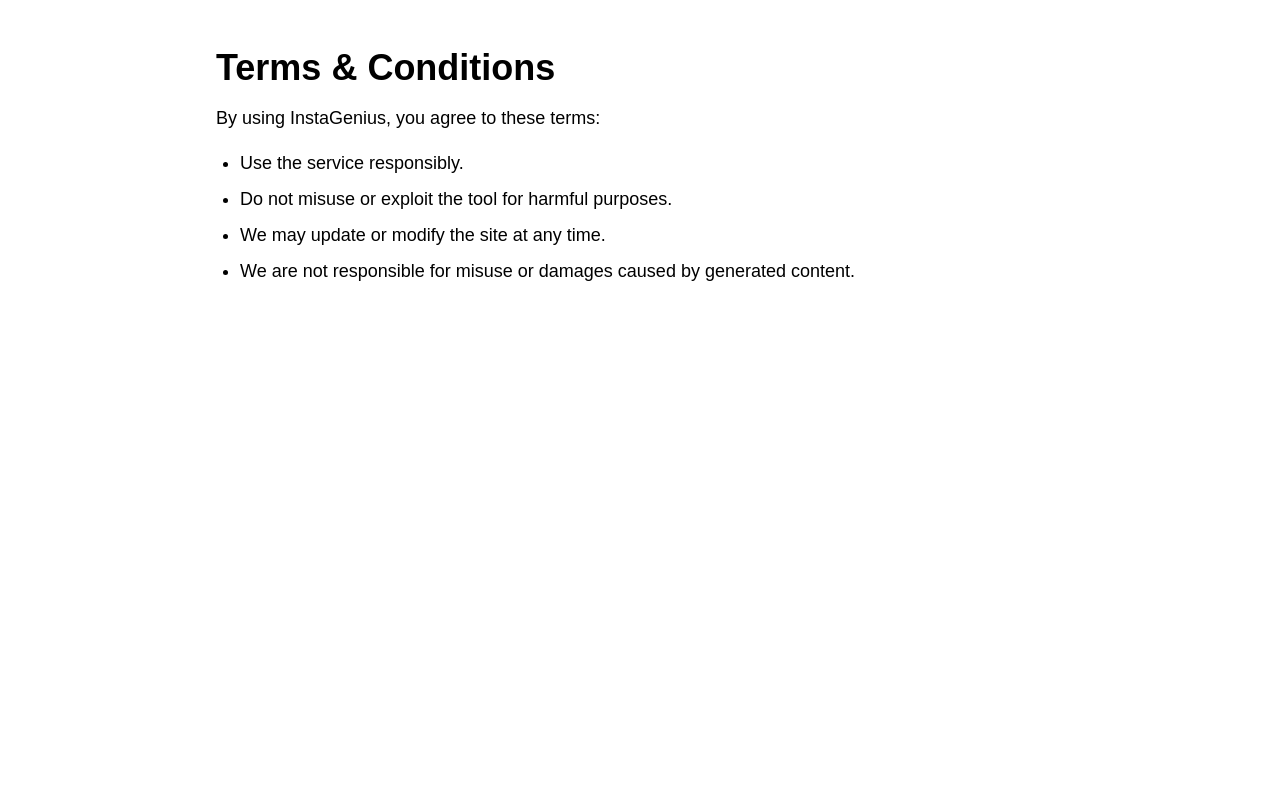
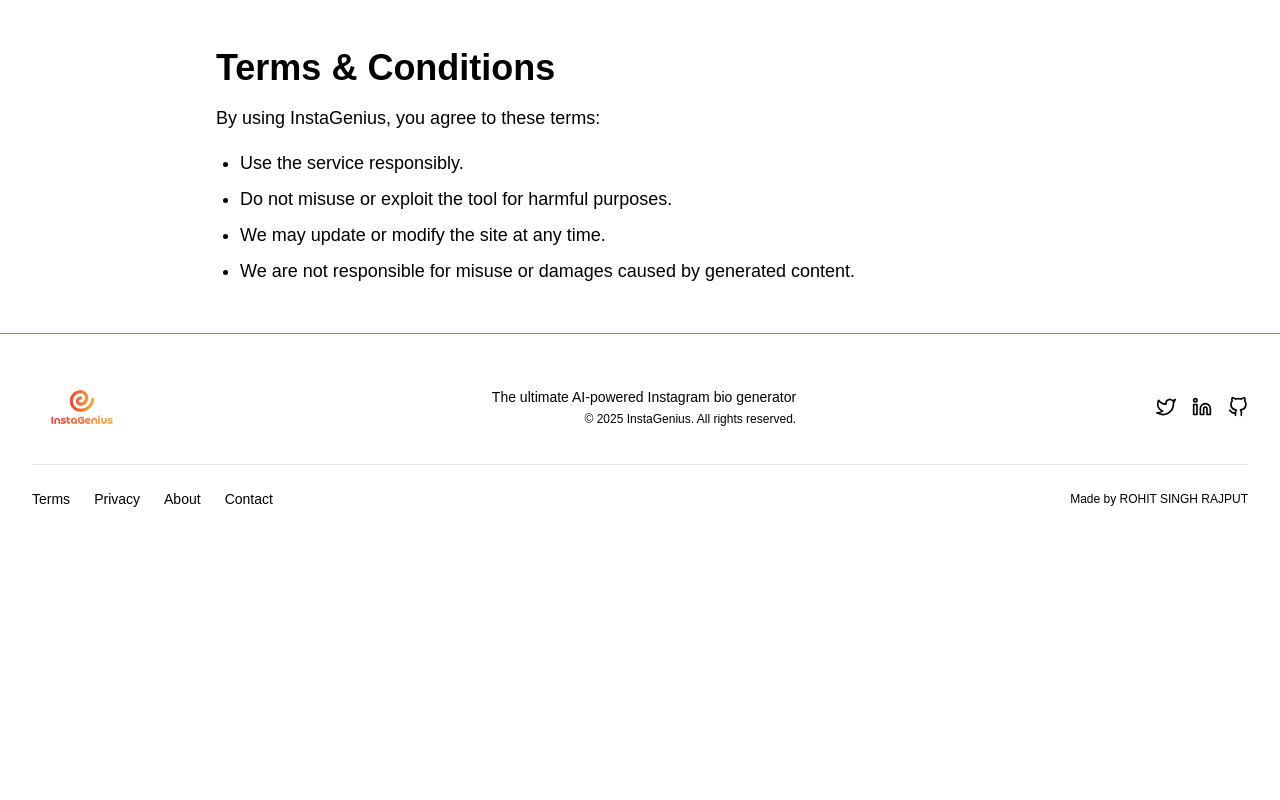
Before and after one commit to CodewithRohitRajput/InstaGenius, a Next.js app in the folder client/: page /terms in a window 1280 px wide. Shown: the top 800 px of the page. Built offline with nearby package versions, Linux system fonts and the light colour scheme.

Commit message:
fixed height of pages thing

```diff
--- a/client/app/(pages)/bio/page.js
+++ b/client/app/(pages)/bio/page.js
@@ -158,7 +158,7 @@
           </label>
         </div>
 
-        <main className="flex-grow py-12 px-4 sm:px-6 lg:px-8 md:-mt-20 bg-white dark:bg-black">
+        <main className="flex-grow py-12 px-4 min-h-screen sm:px-6 lg:px-8 md:-mt-20 bg-white dark:bg-black">
           <div className="max-w-2xl mx-auto">
             <motion.div
               initial={{ opacity: 0, y: 20 }}
--- a/client/app/page.js
+++ b/client/app/page.js
@@ -226,7 +226,7 @@
           </label>
         </div>
 
-        <main className="flex-grow py-12 px-4  sm:px-6 lg:px-8 md:-mt-20 bg-white dark:bg-black">
+        <main className="flex-grow py-12 px-4 min-h-screen  sm:px-6 lg:px-8 md:-mt-20 bg-white dark:bg-black">
           <div className="max-w-2xl mx-auto">
             <motion.div
               initial={{ opacity: 0, y: 20 }}
--- a/client/app/terms/page.js
+++ b/client/app/terms/page.js
@@ -1,6 +1,6 @@
 export default function TermsPage() {
   return (
-    <main className="px-6 py-12  min-h-screen max-w-4xl mx-auto text-black dark:text-white">
+    <main className="px-6 py-12  h-9/12 max-w-4xl mx-auto text-black dark:text-white">
       <h1 className="text-4xl font-bold mb-4">Terms & Conditions</h1>
       <p className="text-lg leading-relaxed mb-4">
         By using InstaGenius, you agree to these terms:
```
